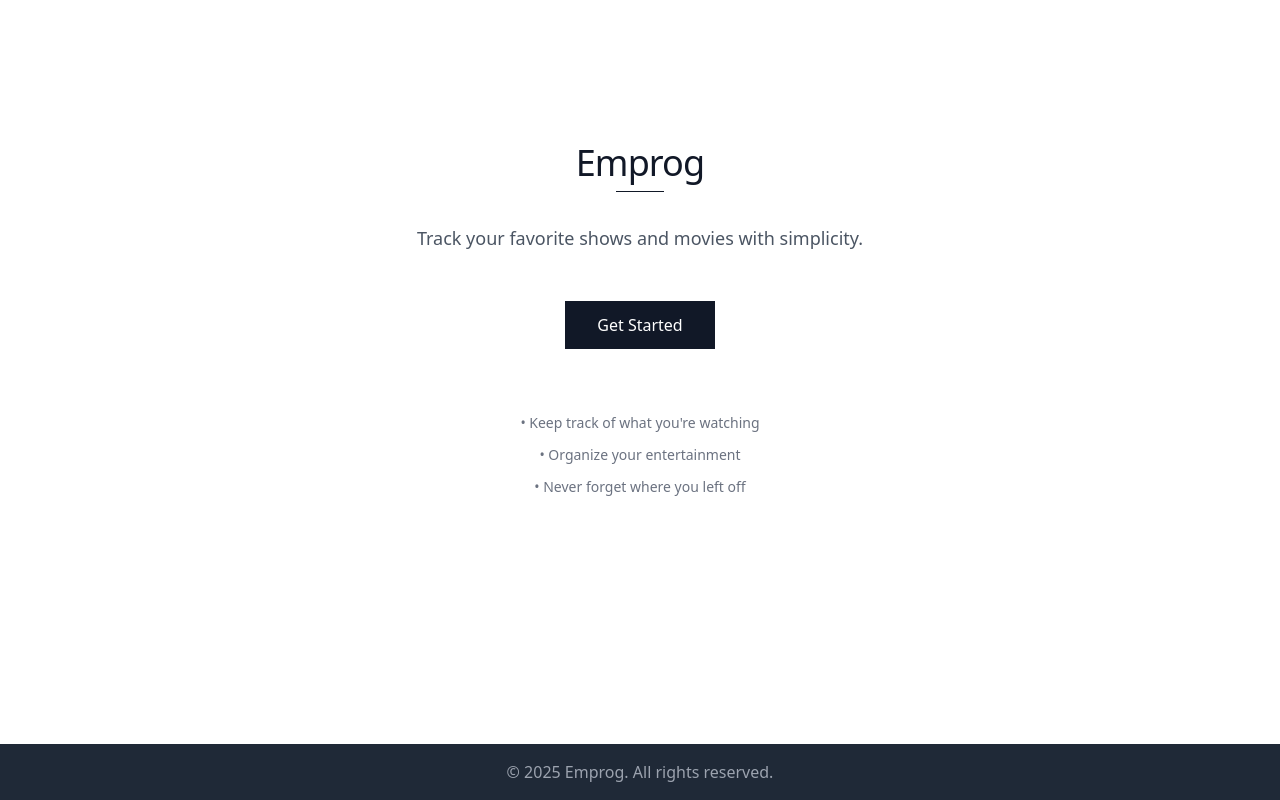
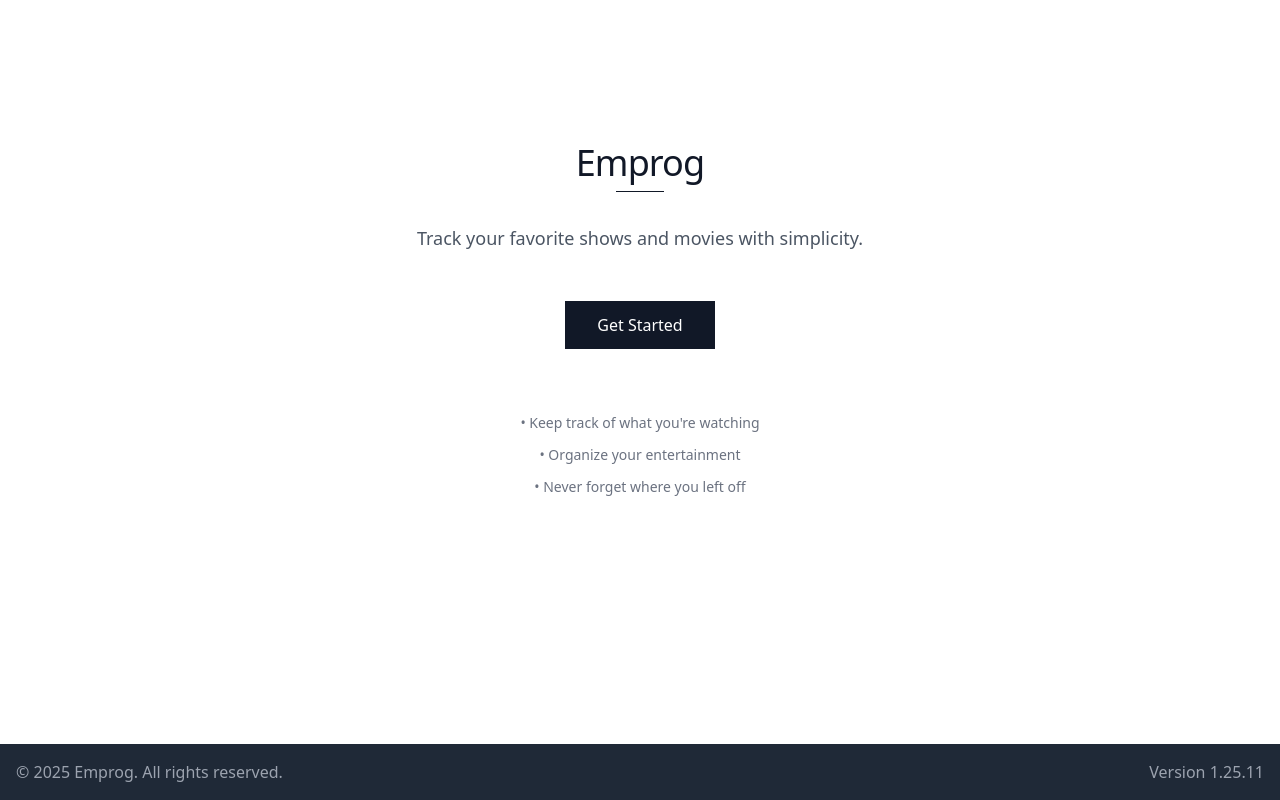
Before and after one commit to ShejulShubham/Emprog, a React (Vite) app: page / in a window 1280 px wide. Shown: the part 160-960 px from the top of the page. Built offline with nearby package versions, Linux system fonts and the light colour scheme; no server answers.

Commit message:
versioning

```diff
--- a/package.json
+++ b/package.json
@@ -1,7 +1,7 @@
 {
   "name": "emprog",
   "private": true,
-  "version": "0.0.0",
+  "version": "1.25.11",
   "type": "module",
   "scripts": {
     "dev": "vite",
--- a/src/components/Footer.jsx
+++ b/src/components/Footer.jsx
@@ -1,7 +1,8 @@
 export default function Footer() {
   return (
-    <footer className="bg-gray-800 text-gray-400 text-center p-4 mt-6">
+    <footer className="flex justify-between bg-gray-800 text-gray-400 text-center p-4 mt-6">
       <p>© {new Date().getFullYear()} Emprog. All rights reserved.</p>
+      <p>Version 1.25.11</p>
     </footer>
   );
 }
--- a/src/pages/Home.jsx
+++ b/src/pages/Home.jsx
@@ -39,7 +39,7 @@ export default function Home() {
             onClick={handleGetStarted}
             className="w-full sm:w-auto px-8 py-3 bg-gray-900 text-white font-medium rounded-none hover:bg-gray-800 transition-colors duration-200"
           >
-            {isLoggedIn ? "Go to Dashboard" : "Get Started"}
+            {isLoggedIn ? "Turn here for Watchlist" : "Get Started"}
           </button>
         </div>
 
```
